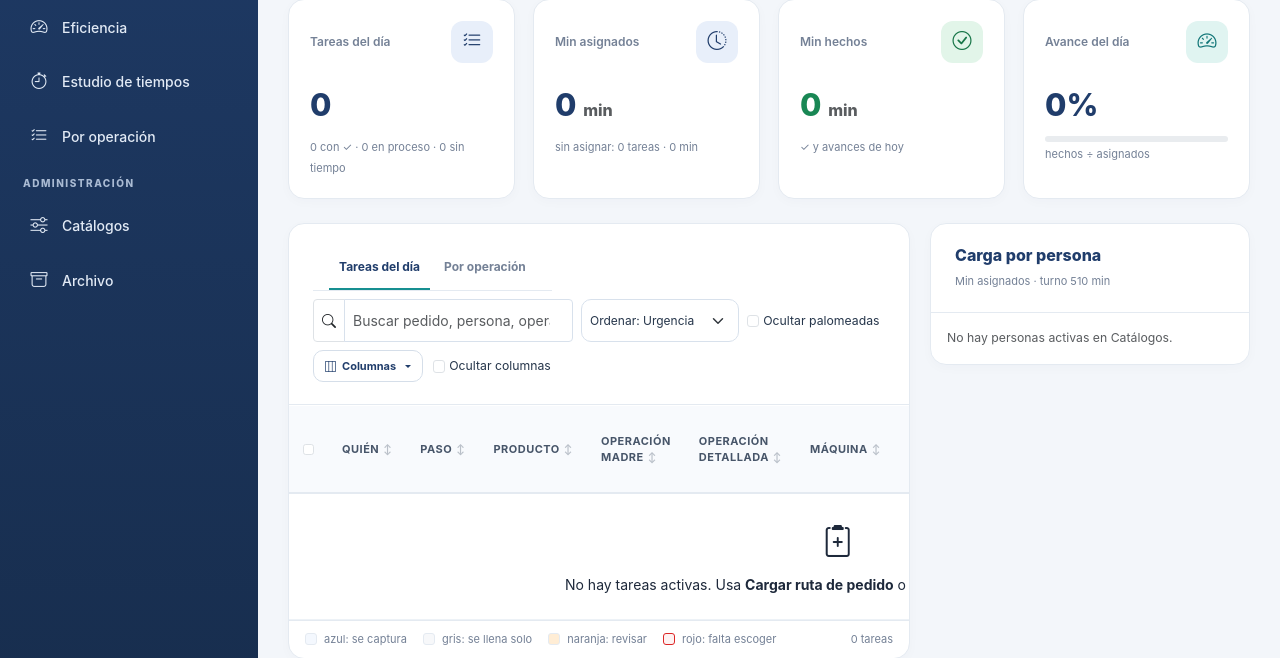
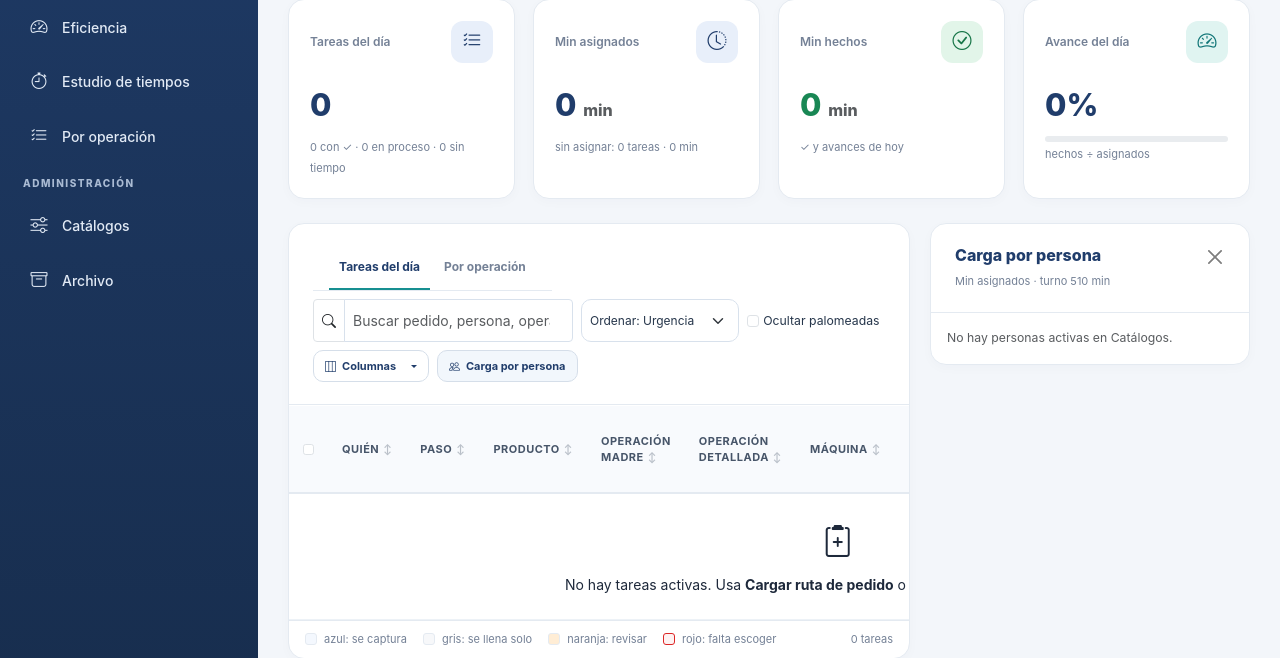
Before and after one commit to ERicardoMT/CRUD-INAHER, a Django app: page /designacion/ in a window 1280 px wide. Shown: the part 366-1024 px from the top of the page. Run offline with Django 5.2, Linux system fonts and the light colour scheme; data comes from the database, SQL or seed files in the repository; data that the repository does not hold is empty.

Commit message:
Cambios en front otra vez

```diff
--- a/static/css/app.css
+++ b/static/css/app.css
@@ -1023,6 +1023,13 @@ textarea.form-control {
 .sticky-top-card > .p-3 {
     min-height: 0;
     overflow-y: auto;
+}
+
+.designacion-grid.carga-oculta .designacion-side-col {
+    display: none;
+}
+.btn[data-alternar-carga][aria-expanded="true"] {
+    background-color: #F2F7FC;
 }
 
 .table-designacion th {
--- a/static/js/tablas.js
+++ b/static/js/tablas.js
@@ -96,46 +96,46 @@
         observador.observe(cuerpo, { childList: true });
         aplicarOrden();
 
-        // ----- 2 · ocultar columnas: se marcan en la lista y "Ocultar columnas" las esconde
+        // ----- 2 · ocultar columnas: la casilla marcada esconde su columna al momento
         const control = document.querySelector(`[data-columnas-de="${nombre}"]`);
         if (control) {
             const estilo = document.head.appendChild(document.createElement("style"));
             const lista = control.querySelector("[data-columnas-lista]");
-            const interruptor = control.querySelector("[data-ocultar-columnas]");
+            const todas = control.querySelector("[data-columnas-todas]");
             const cuantas = control.querySelector("[data-columnas-cuantas]");
-            const elegidas = new Set(leer("localStorage", `columnas:${nombre}`, []));
-            interruptor.checked = leer("localStorage", `columnas-ocultas:${nombre}`, false);
-            const pintar = () => {
-                const celdas = `table[data-tabla="${nombre}"] tr:not([data-fila-ancha]) >`;
-                estilo.textContent = interruptor.checked
-                    ? encabezados.filter((th) => elegidas.has(texto(th)))
-                        .map((th) => `${celdas} :nth-child(${th.cellIndex + 1}) { display: none !important; }`).join("\n")
-                    : "";
-                cuantas.textContent = elegidas.size ? `(${elegidas.size})` : "";
-            };
-            encabezados.filter(elegible).forEach((th) => {
-                const etiqueta = document.createElement("label");
+            const columnas = encabezados.filter(elegible);
+            const nombres = columnas.map(texto);
+            const elegidas = new Set(leer("localStorage", `columnas:${nombre}`, []).filter((n) => nombres.includes(n)));
+            const casillas = nombres.map((n) => {
+                const etiqueta = lista.appendChild(document.createElement("label"));
                 etiqueta.className = "dropdown-item d-flex align-items-center gap-2";
                 const casilla = document.createElement("input");
                 casilla.type = "checkbox";
                 casilla.className = "form-check-input mt-0";
-                casilla.checked = elegidas.has(texto(th));
-                casilla.addEventListener("change", () => {
-                    if (casilla.checked) elegidas.add(texto(th));
-                    else elegidas.delete(texto(th));
-                    guardar("localStorage", `columnas:${nombre}`, [...elegidas]);
-                    pintar();
-                });
-                etiqueta.append(casilla, texto(th));
-                lista.append(etiqueta);
+                casilla.value = n;
+                etiqueta.append(casilla, n);
+                return casilla;
             });
-            interruptor.addEventListener("change", () => {
-                guardar("localStorage", `columnas-ocultas:${nombre}`, interruptor.checked);
+            const pintar = () => {
+                const celdas = `table[data-tabla="${nombre}"] tr:not([data-fila-ancha]) >`;
+                estilo.textContent = columnas.filter((th) => elegidas.has(texto(th)))
+                    .map((th) => `${celdas} :nth-child(${th.cellIndex + 1}) { display: none !important; }`).join("\n");
+                casillas.forEach((c) => { c.checked = elegidas.has(c.value); });
+                todas.checked = elegidas.size === casillas.length;
+                todas.indeterminate = elegidas.size > 0 && !todas.checked;
+                cuantas.textContent = elegidas.size ? `(${elegidas.size})` : "";
+                guardar("localStorage", `columnas:${nombre}`, [...elegidas]);
+            };
+            lista.addEventListener("change", (e) => {
+                if (e.target.checked) elegidas.add(e.target.value); else elegidas.delete(e.target.value);
+                pintar();
+            });
+            todas.addEventListener("change", () => {
+                casillas.forEach((c) => (todas.checked ? elegidas.add(c.value) : elegidas.delete(c.value)));
                 pintar();
             });
             pintar();
         }
-
         // ----- 3 · barra de scroll horizontal también arriba
         const caja = tabla.closest(".table-responsive");
         if (!caja) return;
--- a/templates/archivo/pedidos.html
+++ b/templates/archivo/pedidos.html
@@ -29,6 +29,7 @@
             <option value="">Seguimiento: todos</option>
             {% for clave, nombre in seguimientos.items %}<option value="{{ clave }}"{% if clave == seguimiento %} selected{% endif %}>{{ nombre }}</option>{% endfor %}
         </select>
+    {% include "core/_columnas.html" with tabla="archivo-pedidos" %}
     </form>
 
     {% if q %}
--- a/templates/archivo/tareas.html
+++ b/templates/archivo/tareas.html
@@ -37,6 +37,7 @@
             <span>Agrupar:</span>
             {% for a in agrupaciones %}<a href="{{ a.url }}"{% if a.activo %} class="is-active" aria-current="true"{% endif %}>{{ a.nombre }}</a>{% endfor %}
         </div>
+    {% include "core/_columnas.html" with tabla="archivo-tareas" %}
     </form>
 
     {% if pagina.object_list %}
--- a/templates/core/_columnas.html
+++ b/templates/core/_columnas.html
@@ -1,14 +1,16 @@
-{# Ocultar columnas (static/js/tablas.js). tabla = el data-tabla de la tabla. #}
+{# Ocultar columnas (static/js/tablas.js): la casilla marcada esconde su columna al momento. #}
 <div class="columnas-control" data-columnas-de="{{ tabla }}">
     <div class="dropdown">
         <button class="btn btn-outline-inaher btn-sm dropdown-toggle" type="button" data-bs-toggle="dropdown"
                 data-bs-auto-close="outside" aria-expanded="false">
-            <i class="bi bi-layout-three-columns"></i> Columnas
+            <i class="bi bi-layout-three-columns"></i> Columnas <span data-columnas-cuantas></span>
         </button>
-        <div class="dropdown-menu shadow-sm columnas-lista" data-columnas-lista></div>
+        <div class="dropdown-menu shadow-sm columnas-lista">
+            <label class="dropdown-item d-flex align-items-center gap-2 fw-semibold">
+                <input type="checkbox" class="form-check-input mt-0" data-columnas-todas> Seleccionar todo
+            </label>
+            <div class="dropdown-divider"></div>
+            <div data-columnas-lista></div>
+        </div>
     </div>
-    <label class="form-check d-flex align-items-center gap-1 mb-0 small">
-        <input type="checkbox" class="form-check-input mt-0" data-ocultar-columnas>
-        Ocultar columnas <span data-columnas-cuantas></span>
-    </label>
 </div>
--- a/templates/designaciones/designacion_hoy.html
+++ b/templates/designaciones/designacion_hoy.html
@@ -120,7 +120,7 @@
 </section>
 
 <!-- ================= LAYOUT PRINCIPAL (TABLA + CARGA POR PERSONA) ================= -->
-<div class="designacion-grid">
+<div class="designacion-grid" id="designacionGrid">
 
     <div class="designacion-main-col">
         <div class="content-card">
@@ -149,6 +149,9 @@
                         Ocultar palomeadas
                     </label>
                     {% include "core/_columnas.html" with tabla="designacion" %}
+                    <button type="button" class="btn btn-outline-inaher btn-sm" data-alternar-carga aria-controls="panelCarga">
+                        <i class="bi bi-people"></i> <span class="d-none d-sm-inline">Carga por persona</span>
+                    </button>
                 </div>
             </div>
 
@@ -195,13 +198,14 @@
         </div>
     </div>
 
-    <div class="designacion-side-col">
+    <div class="designacion-side-col" id="panelCarga">
         <div class="content-card sticky-top-card">
-            <div class="content-card-header">
+            <div class="content-card-header d-flex justify-content-between align-items-start gap-2">
                 <div>
                     <h2>Carga por persona</h2>
                     <p>Min asignados · turno {{ turno }} min</p>
                 </div>
+                <button type="button" class="btn-close" data-alternar-carga aria-controls="panelCarga" aria-label="Ocultar carga por persona"></button>
             </div>
 
             <div class="p-3">
@@ -213,6 +217,22 @@
     </div>
 
 </div>
+
+<script>
+(() => {
+    const grid = document.getElementById("designacionGrid");
+    const botones = document.querySelectorAll("[data-alternar-carga]");
+    const pintar = (oculta) => {
+        grid.classList.toggle("carga-oculta", oculta);
+        botones.forEach((b) => b.setAttribute("aria-expanded", String(!oculta)));
+        try { localStorage.setItem("carga-oculta", oculta ? "1" : ""); } catch { /* sin memoria */ }
+    };
+    let oculta = false;
+    try { oculta = localStorage.getItem("carga-oculta") === "1"; } catch { /* sin memoria */ }
+    pintar(oculta);
+    botones.forEach((b) => b.addEventListener("click", () => pintar(!grid.classList.contains("carga-oculta"))));
+})();
+</script>
 
 {% if permisos.editar %}
 <!-- ================= MODAL: AGREGAR TAREA ================= -->
```
